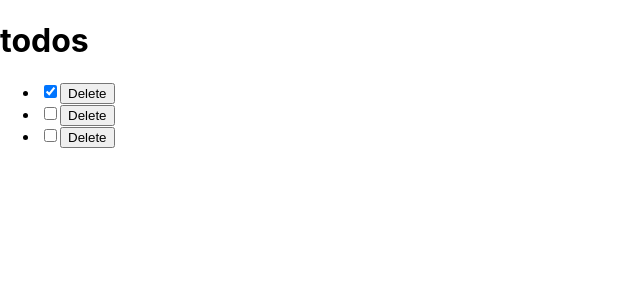
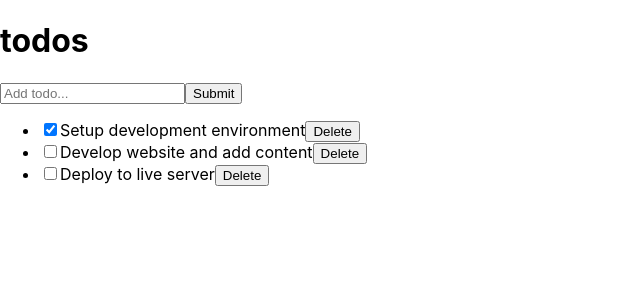
Before and after one commit to mmsesay/react-todo-app, a React (Create React App) app: page / in a window 1280 px wide. Shown: the top 300 px of the page, without its empty margins (0-640 px from the left). Built offline with nearby package versions, Linux system fonts and the light colour scheme.

Commit message:
Add: event handling to the form input input Add: a function to hold on the input values

```diff
--- a/package.json
+++ b/package.json
@@ -9,6 +9,7 @@
     "react": "^17.0.2",
     "react-dom": "^17.0.2",
     "react-scripts": "4.0.3",
+    "uuid": "^8.3.2",
     "web-vitals": "^1.0.1"
   },
   "scripts": {
--- a/src/components/InputTodo.js
+++ b/src/components/InputTodo.js
@@ -1,10 +1,38 @@
 import React, { Component } from "react"
 
 class InputTodo extends Component {
+  state = {
+    title: ""
+  };
+
+  onChange = e => {
+    this.setState({
+      [e.target.name]: e.target.value
+    });
+  };
+
+  handleSubmit = e => {
+    e.preventDefault();
+    if (this.state.title.trim()) {
+      this.props.addTodoProps(this.state.title)
+      this.setState({
+        title: "",
+      })
+    } else {
+      alert("Please write item")
+    }
+  };
+
   render() {
     return (
-      <form>
-        <input type="text" placeholder="Add Todo..." />
+      <form onSubmit={this.handleSubmit}>
+        <input
+          type="text"
+          placeholder="Add todo..."
+          value={this.state.title}
+          name="title"
+          onChange={this.onChange}
+        />
         <button>Submit</button>
       </form>
     )
--- a/src/components/TodoContainer.js
+++ b/src/components/TodoContainer.js
@@ -1,22 +1,24 @@
 import React from "react"
 import TodosList from './TodosList';
 import Header from "./Header"
+import InputTodo from "./InputTodo"
+import { v4 as uuidv4 } from "uuid";
 
 class TodoContainer extends React.Component {
   state = {
     todos: [
       {
-        id: 1,
+        id: uuidv4(),
         title: "Setup development environment",
         completed: true
       },
       {
-        id: 2,
+        id: uuidv4(),
         title: "Develop website and add content",
         completed: false
       },
       {
-        id: 3,
+        id: uuidv4(),
         title: "Deploy to live server",
         completed: false
       }
@@ -47,10 +49,22 @@ class TodoContainer extends React.Component {
     });
   };
 
+  addTodoItem = title => {
+    const newTodo = {
+      id: 4,
+      title: title,
+      completed: false
+    };
+    this.setState({
+      todos: [...this.state.todos, newTodo]
+    });
+  };
+
   render() {
     return (
       <div>
         <Header />
+        <InputTodo addTodoProps={this.addTodoItem} />
         <TodosList
           todos={this.state.todos}
           handleChangeProps={this.handleChange}
--- a/src/components/TodoItem.js
+++ b/src/components/TodoItem.js
@@ -9,6 +9,7 @@ const TodoItem = (props) => {
         checked={props.todo.completed}
         onChange={() => props.handleChangeProps(props.todo.id)}
       />
+      {props.todo.title}
       <button onClick={() => props.deleteTodoProps(props.todo.id)}>
         Delete
       </button>
```
Also changed, not shown: 2 other files (tests, documents, lock files or other folders).
